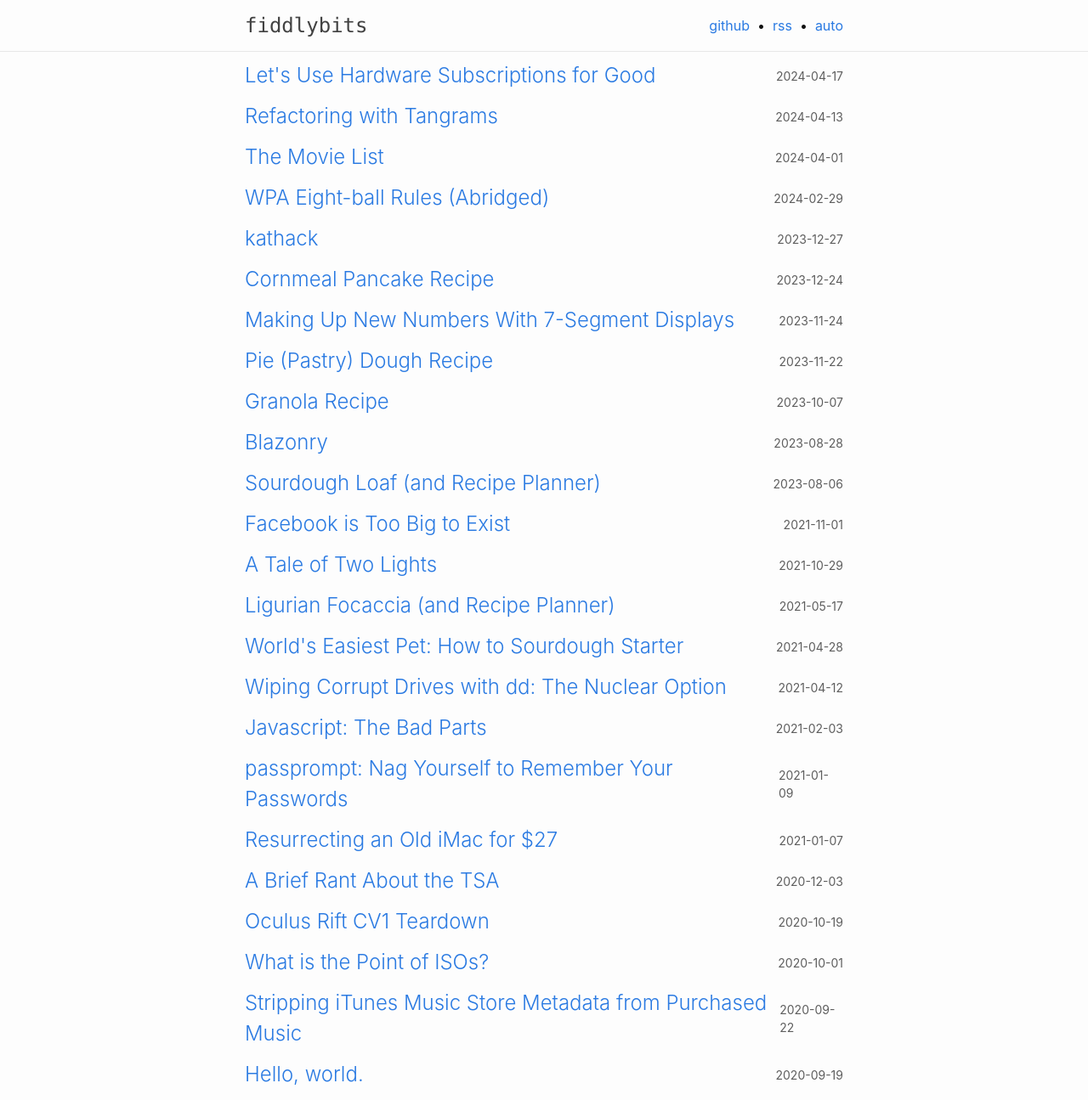
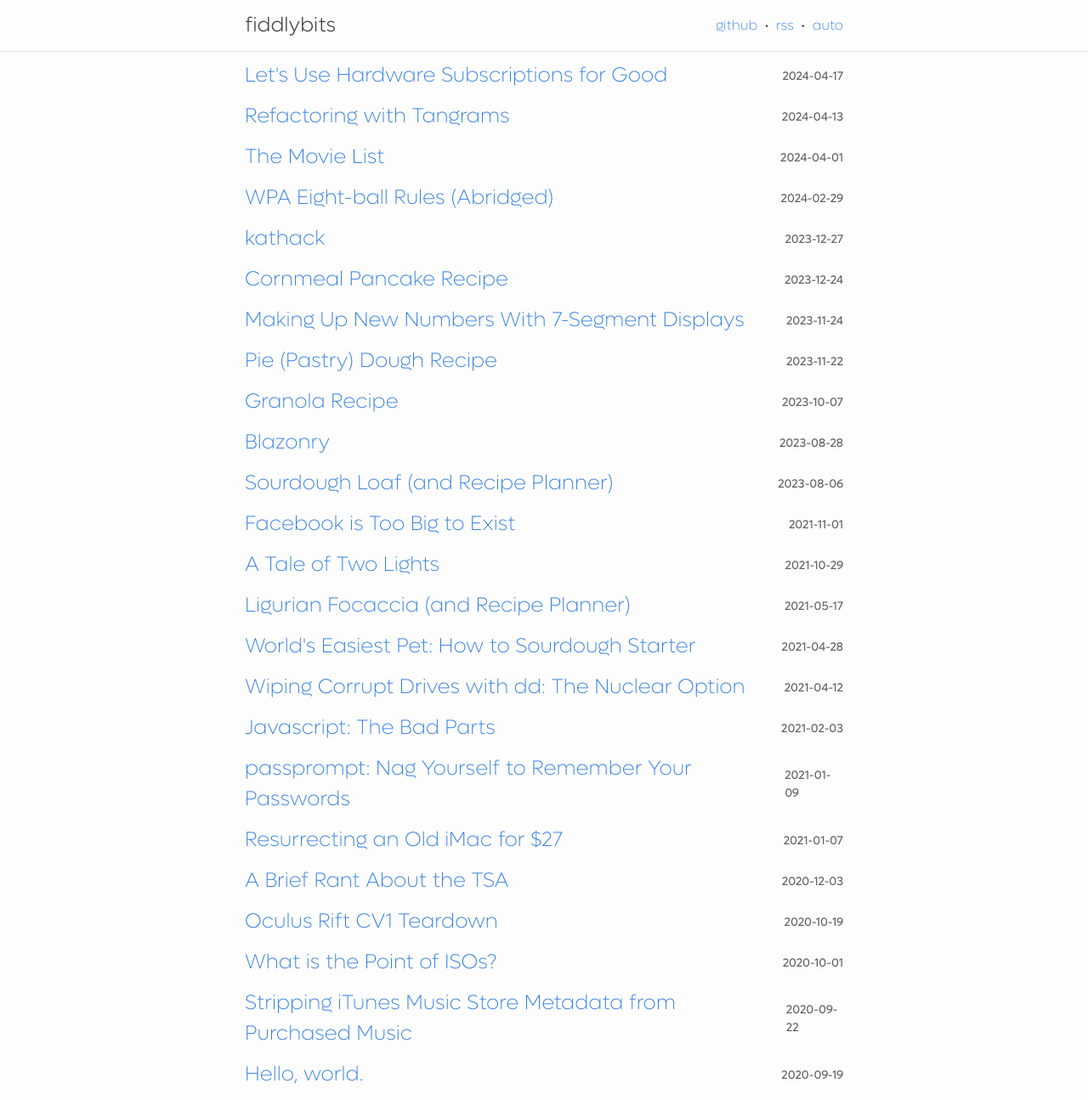
Before and after one commit to seansfkelley/seansfkelley.github.io, a Jekyll site: the page built from index.md, in a window 1280 px wide and 1295 px high. Shown: the whole window at 85% size. Built offline with Jekyll 4.4.1, drawn with Linux system fonts in a browser that asks for light colours; some web fonts are replaced.

Commit message:
Switch headers to use Lufga.

```diff
--- a/_includes/header.html
+++ b/_includes/header.html
@@ -1,7 +1,7 @@
 <header class="site-header">
   <div class="centering-wrapper">
     <a class="site-title" href="{{ "/" | relative_url }}">{{ site.title | escape }}</a>
-    <span>
+    <span class="site-controls">
       <a href="https://github.com/seansfkelley">github</a>
       &nbsp;•&nbsp;
       <a href="{{ "/feed.xml" | relative_url }}">rss</a>
--- a/_sass/header.scss
+++ b/_sass/header.scss
@@ -12,6 +12,7 @@ html {
 }
 
 .site-header {
+  font-family: $font-family-header;
   padding: $header-vertical-spacing 0;
   border-bottom: 1px solid var(--brand-color-light);
   background-color: var(--background-color);
@@ -28,7 +29,6 @@ html {
 }
 
 .site-title {
-  font-family: $font-family-code;
   font-weight: 300;
   font-size: $font-size-site-title;
 
@@ -37,6 +37,10 @@ html {
   &:visited {
     color: var(--site-title-color);
   }
+}
+
+.site-controls {
+  font-weight: 200;
 }
 
 body[data-theme="auto"] #theme-switcher:after {
--- a/_sass/home.scss
+++ b/_sass/home.scss
@@ -1,4 +1,5 @@
 .post-list {
+  font-family: $font-family-header;
   margin-left: 0;
   padding-left: 0;
   margin: 10px 0;
@@ -13,7 +14,7 @@
 
   .post-link {
     display: block;
-    font-weight: 300;
+    font-weight: 200;
     font-size: 1.5rem;
   }
 
--- a/_sass/post.scss
+++ b/_sass/post.scss
@@ -17,6 +17,15 @@
 }
 
 .post {
+  h1,
+  h2,
+  h3,
+  h4,
+  h5,
+  h6 {
+    font-family: $font-family-header;
+  }
+
   h1,
   h2,
   h3 {
--- a/_sass/variables.scss
+++ b/_sass/variables.scss
@@ -2,6 +2,7 @@
 $font-family-base:          "SourceSansPro", -apple-system, BlinkMacSystemFont, "Segoe UI", "Segoe UI Symbol", "Segoe UI Emoji", "Apple Color Emoji", Roboto, Helvetica, Arial, sans-serif !default;
 $font-family-base-no-emoji: "SourceSansPro", -apple-system, BlinkMacSystemFont, "Segoe UI", "Segoe UI Symbol", Roboto, Helvetica, Arial, sans-serif !default;
 $font-family-code:          "Inconsolata", "Consolas", "Roboto Mono", "Ubuntu Mono", "Menlo", "Liberation Mono", "Courier New", monospace;
+$font-family-header:        "Lufga", Helvetica, Arial, sans-serif !default;
 $font-size-base:            16px !default;
 $font-weight-base:          400 !default;
 $font-size-small:           $font-size-base * 0.875 !default;
```
